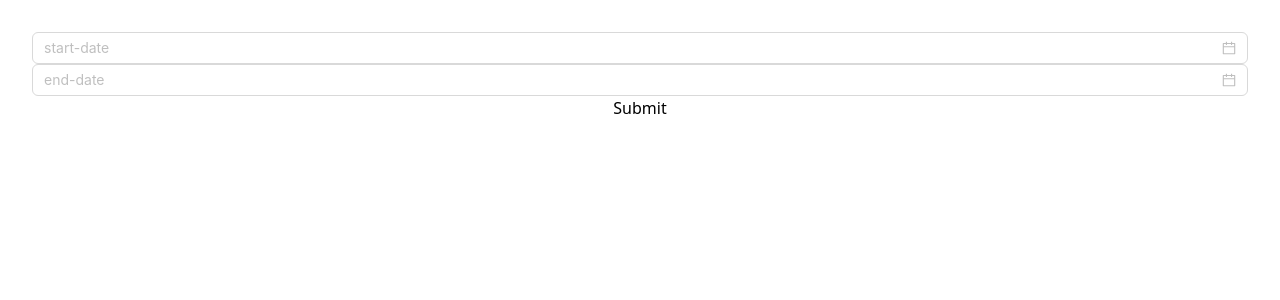
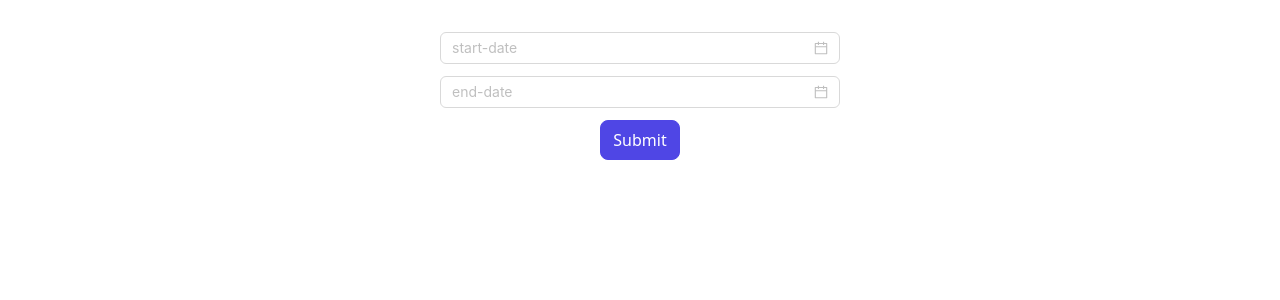
Before and after one commit to Serkan-Ucakcioglu/React-Hook-Form-Ant-DatePicker, a React (Vite) app: page / in a window 1280 px wide. Shown: the top 300 px of the page. Built offline with nearby package versions, Linux system fonts and the light colour scheme.

Commit message:
button fix and date picker

```diff
--- a/src/App.jsx
+++ b/src/App.jsx
@@ -9,21 +9,27 @@ function App() {
     console.log(data);
   };
   return (
-    <div className="App flex flex-col">
-      <form onSubmit={handleSubmit(onSubmit)} className="flex flex-col">
+    <div className="App flex flex-col items-center">
+      <form
+        onSubmit={handleSubmit(onSubmit)}
+        className="flex flex-col gap-3 w-[400px]"
+      >
         <DatePickers
           placeholder="start-date"
           name="stardate"
-          rules={{ required: true }}
+          rules={{ required: "required" }}
           control={control}
         />
         <DatePickers
           placeholder="end-date"
           name="enddate"
-          rules={{ required: true }}
+          rules={{ required: "required" }}
           control={control}
         />
-        <input type="submit" />
+        <input
+          type="submit"
+          className="h-10 bg-indigo-600 border m-auto border-indigo-600 cursor-pointer text-white rounded-lg w-20"
+        />
       </form>
     </div>
   );
--- a/src/Components/DatePicker.jsx
+++ b/src/Components/DatePicker.jsx
@@ -7,7 +7,7 @@ function DatePickers(props) {
   const { field, fieldState } = useController(props);
 
   return (
-    <>
+    <div className="flex flex-col">
       <DatePicker
         placeholder={props.placeholder}
         status={fieldState.error ? "error" : undefined}
@@ -19,7 +19,10 @@ function DatePickers(props) {
           field.onChange(date ? date.valueOf() : null);
         }}
       />
-    </>
+      <span className="text-red-500 text-left">
+        {fieldState?.error?.message}
+      </span>
+    </div>
   );
 }
 
```
